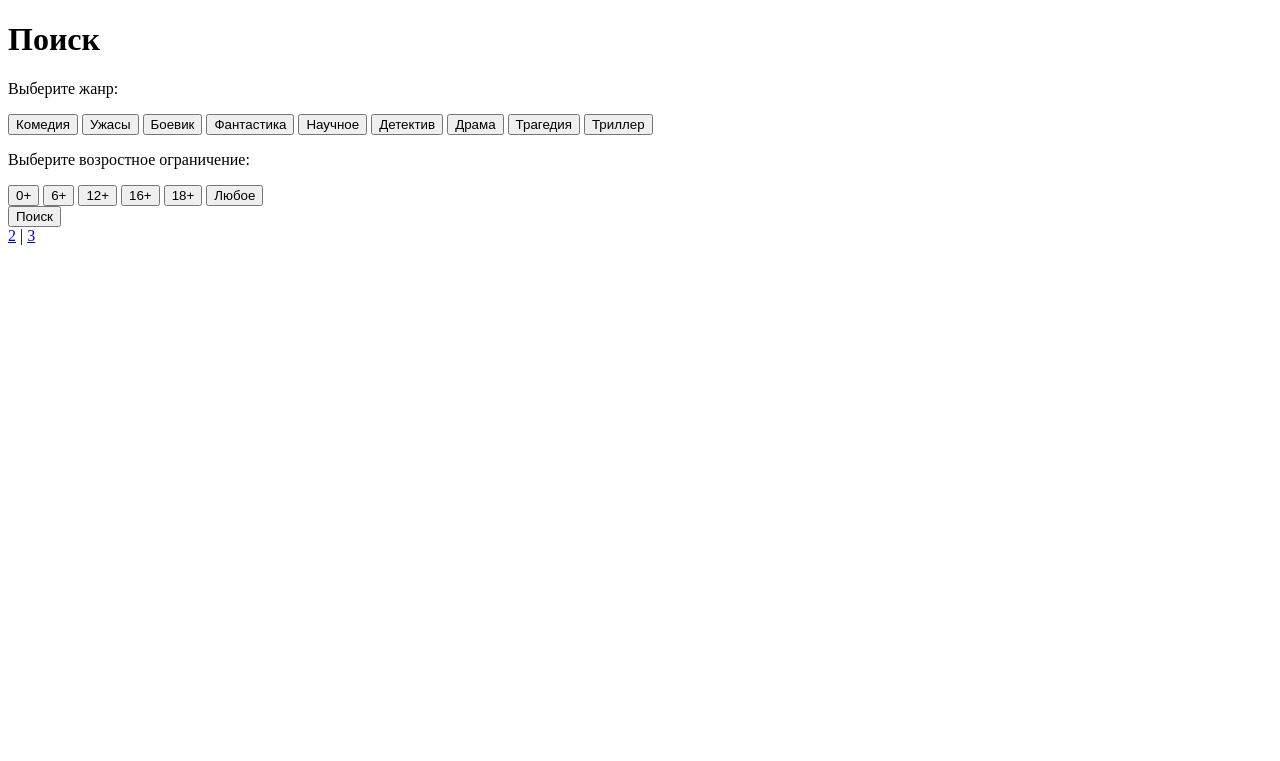
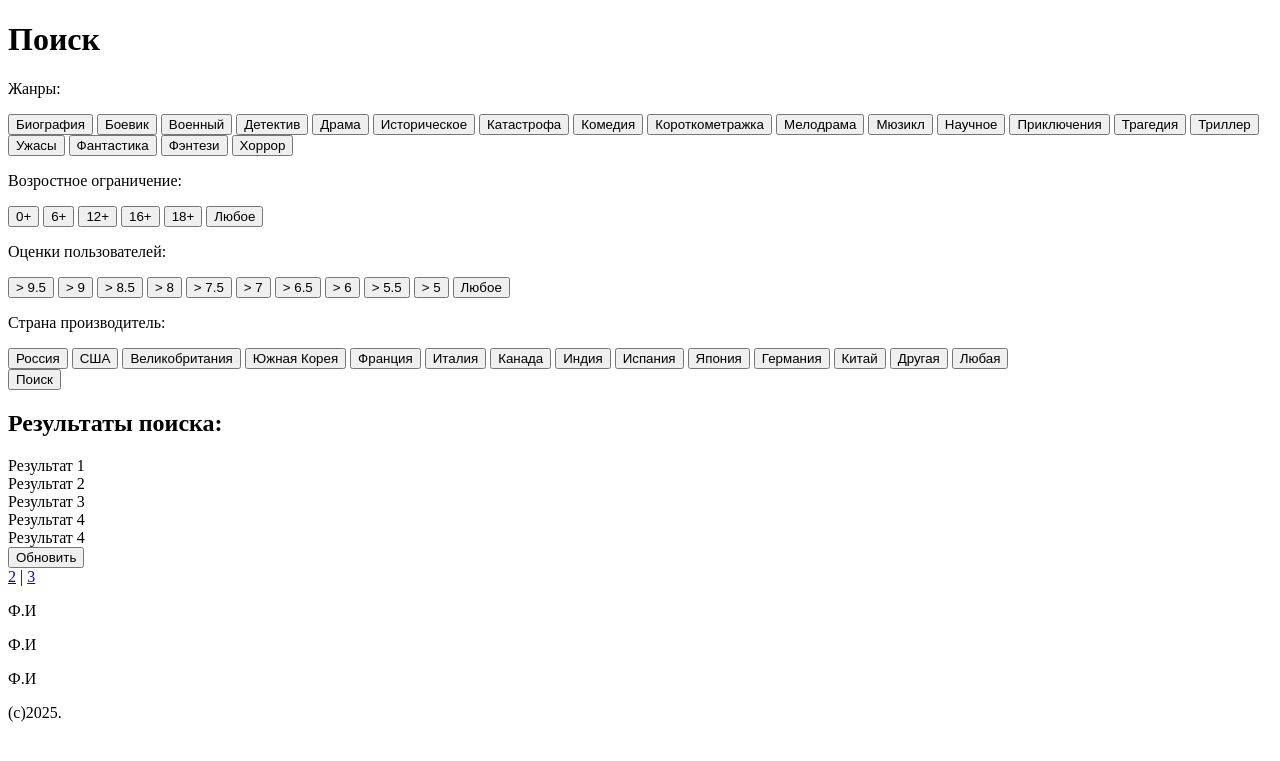
Before and after one commit to miki77i/FlaskWeb, a Flask app: page / in a window 1280 px wide. Shown: the top 761 px of the page. Run offline with Flask 3, Linux system fonts and the light colour scheme.

Commit message:
add buttons

```diff
--- a/templates/s1.html
+++ b/templates/s1.html
@@ -4,22 +4,33 @@
         <title>Страница поиска</title>
     </head>
     <body>
+        <main>
             <h1>Поиск</h1>
-        <p>Выберите жанр:</p>
-        <div class="choice1">
-            <button class="criteria">Комедия</button>
-            <button class="criteria">Ужасы</button>
+            <p>Жанры:</p>
+            <div class="genre">
+                <button class="criteria">Биография</button>
                 <button class="criteria">Боевик</button>
-            <button class="criteria">Фантастика</button>
-            <button class="criteria">Научное</button>
+                <button class="criteria">Военный</button>
                 <button class="criteria">Детектив</button>
                 <button class="criteria">Драма</button>
+                <button class="criteria">Историческое</button>
+                <button class="criteria">Катастрофа</button>
+                <button class="criteria">Комедия</button>
+                <button class="criteria">Короткометражка</button>
+                <button class="criteria">Мелодрама</button>
+                <button class="criteria">Мюзикл</button>
+                <button class="criteria">Научное</button>
+                <button class="criteria">Приключения</button>
                 <button class="criteria">Трагедия</button>
                 <button class="criteria">Триллер</button>
+                <button class="criteria">Ужасы</button>
+                <button class="criteria">Фантастика</button>
+                <button class="criteria">Фэнтези</button>
+                <button class="criteria">Хоррор</button>
             </div>
 
-        <p>Выберите возростное ограничение:</p>
-        <div class="choice2">
+            <p>Возростное ограничение:</p>
+            <div class="vozrast">
                 <button class="criteria">0+</button>
                 <button class="criteria">6+</button>
                 <button class="criteria">12+</button>
@@ -28,10 +39,81 @@
                 <button class="criteria">Любое</button>
             </div>
 
+            <p>Оценки пользователей:</p>
+            <div class="ocenki">
+                <button class="criteria">> 9.5</button>
+                <button class="criteria">> 9</button>
+                <button class="criteria">> 8.5</button>
+                <button class="criteria">> 8</button>
+                <button class="criteria">> 7.5</button>
+                <button class="criteria">> 7</button>
+                <button class="criteria">> 6.5</button>
+                <button class="criteria">> 6</button>
+                <button class="criteria">> 5.5</button>
+                <button class="criteria">> 5</button>
+                <button class="criteria">Любое</button>
+            </div>
+
+            <p>Страна производитель:</p>
+            <div class="country">
+                <button class="criteria">Россия</button>
+                <button class="criteria">США</button>
+                <button class="criteria">Великобритания</button>
+                <button class="criteria">Южная Корея</button>
+                <button class="criteria">Франция</button>
+                <button class="criteria">Италия</button>
+                <button class="criteria">Канада</button>
+                <button class="criteria">Индия</button>
+                <button class="criteria">Испания</button>
+                <button class="criteria">Япония</button>
+                <button class="criteria">Германия</button>
+                <button class="criteria">Китай</button>
+                <button class="criteria">Другая</button>
+                <button class="criteria">Любая</button>
+            </div>
+
             <div class="search">
                 <button class="search-button">Поиск</button>
             </div>
 
+            <div class="res">
+                <h2>Результаты поиска:</h2>
+                <div class="results">
+                    <div class="results1">
+                        <div class="result1">Результат 1</div>
+                    </div>
+                    <div class="results2">
+                        <div class="result2">Результат 2</div>
+                    </div>
+                    <div class="results3">
+                        <div class="result3">Результат 3</div>
+                    </div>
+                    <div class="results4">
+                        <div class="result4">Результат 4</div>
+                    </div>
+                    <div class="results4">
+                        <div class="result4">Результат 4</div>
+                    </div>
+                </div>
+                <div class="update">
+                    <button class="update-button">Обновить</button>
+                </div>
+            </div>
+
             <a href="/s2">2</a> | <a href="/s3">3</a>
+        </main>
+
+        <footer>
+            <div class="wrapper">
+                <div class="footer_wrapper">
+                    <div class="footer_text">
+                        <p>Ф.И</p>
+                        <p>Ф.И</p>
+                        <p>Ф.И</p>
+                        <p>(c)2025.</p>
+                    </div>
+                </div>
+            </div>
+        </footer>
     </body>
 </html>
```
Lines whose indentation alone changed are shown as unchanged.
